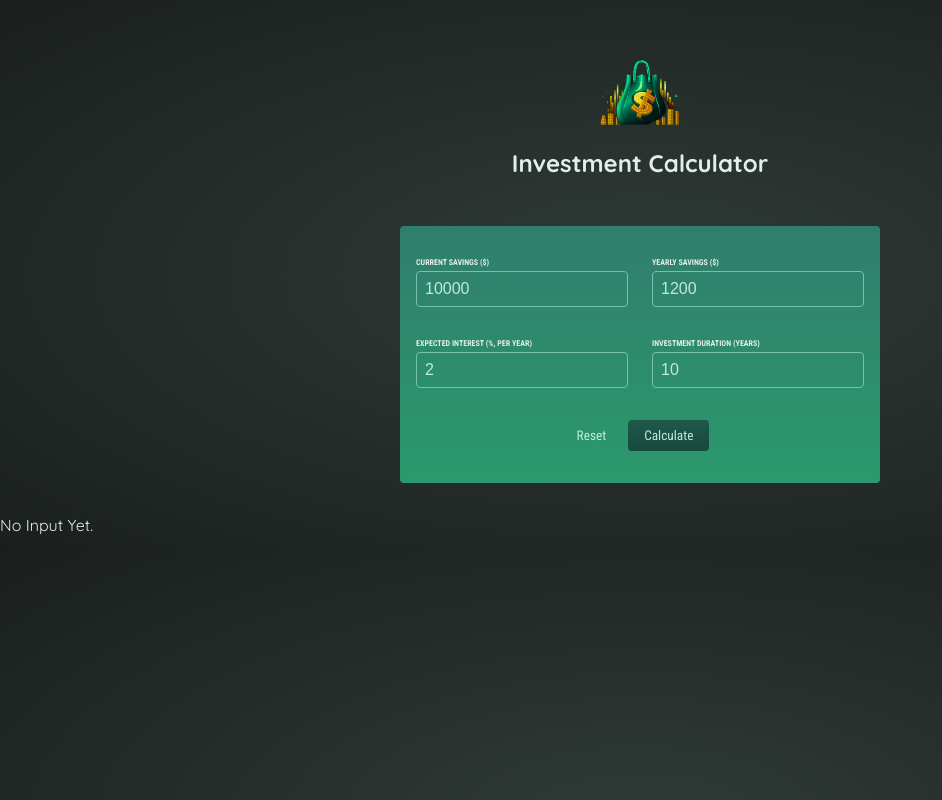
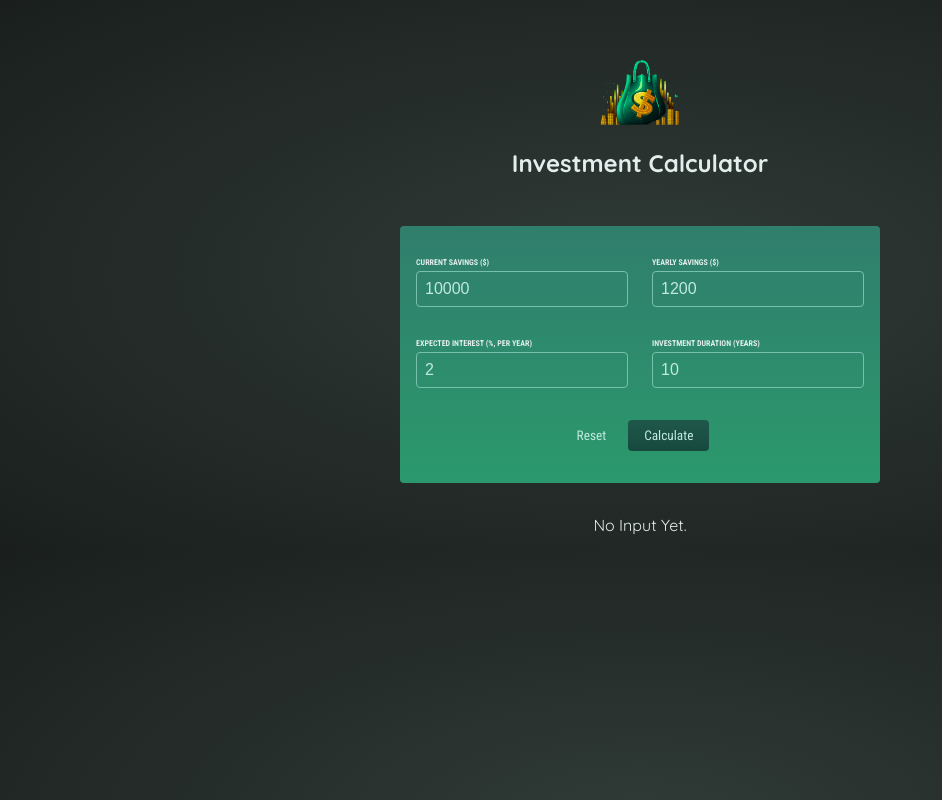
Before and after one commit to geekymehta/investmentCalculator, a React (Create React App) app: page / in a window 1280 px wide. Shown: the whole page, without its empty margins (0-942 px from the left). Built offline with nearby package versions, Linux system fonts and the light colour scheme.

Commit message:
Revert "Revert "Update App.js""
This reverts commit 268de206aafbcb293a7374ae4c869edc7e15921f.

```diff
--- a/src/App.js
+++ b/src/App.js
@@ -43,7 +43,7 @@ function App() {
 
       <UserInput onCalculate={calculateHandler} onReset = {resetHandler}/>
 
-      {!results && <p>No Input Yet.</p>}
+      {!results && <p style ={{textAlign : "center"}}>No Input Yet.</p>}
       {results && <ResultsTable data = {results} initialInvestment = {x}/>}
 
     </div>
```
